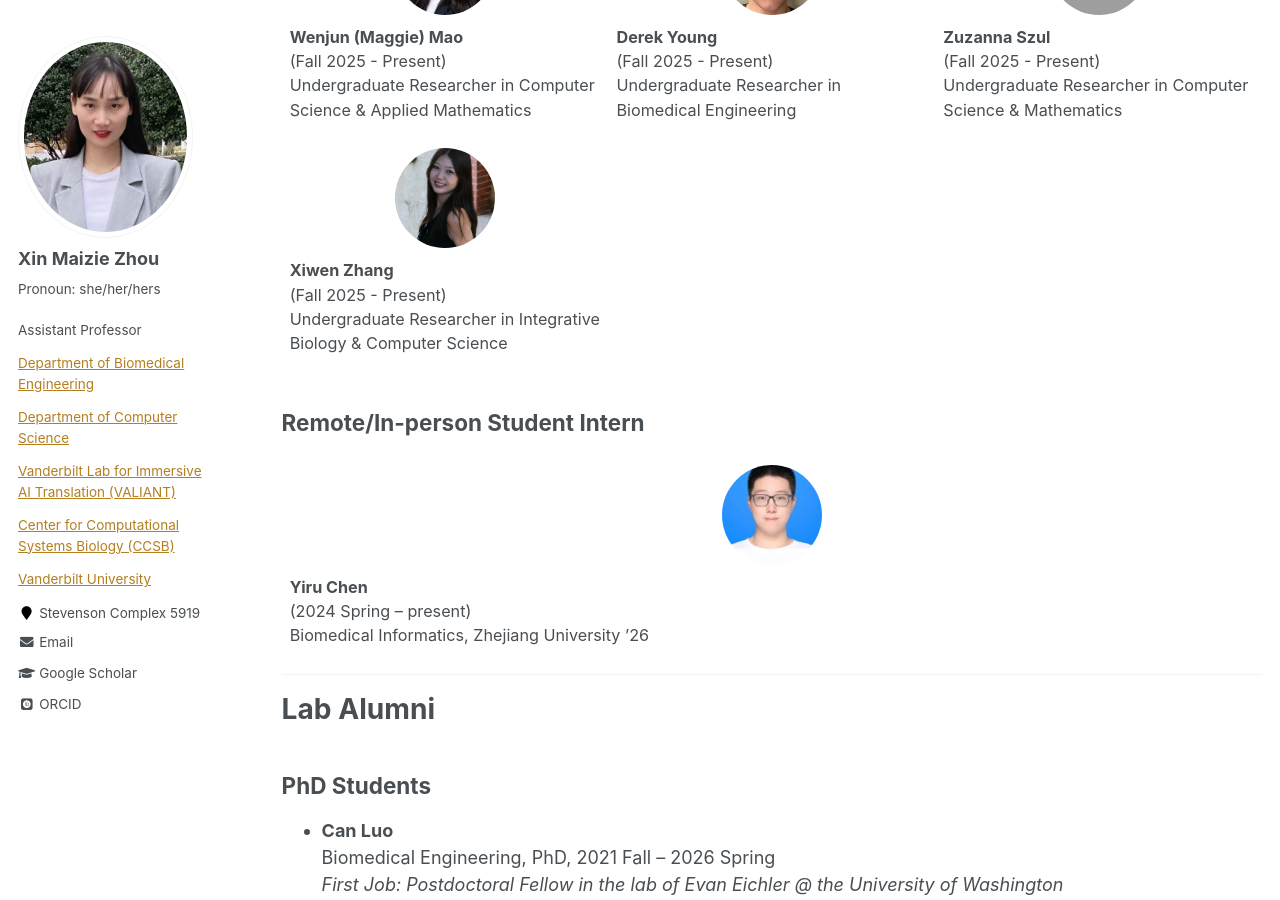
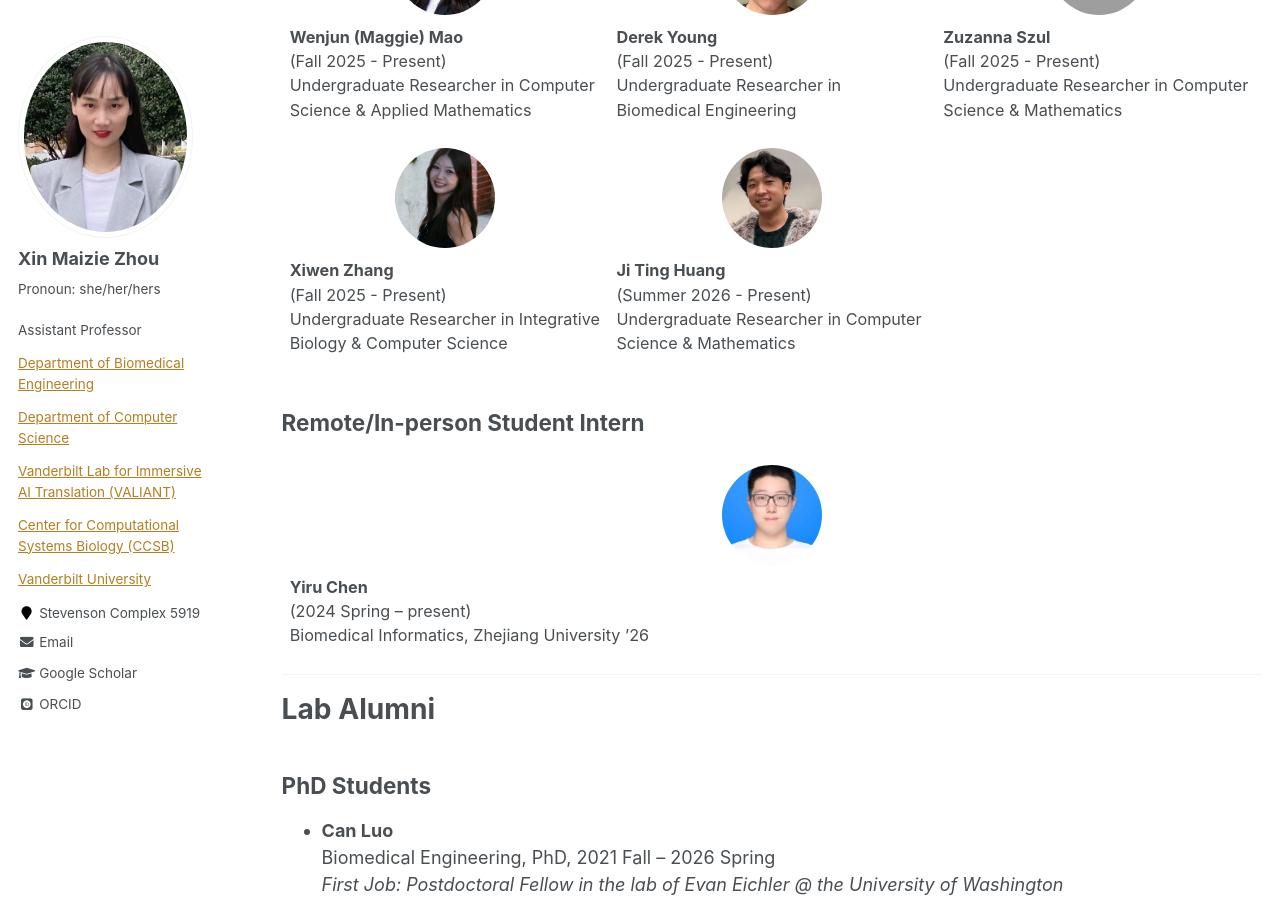
Before and after one commit to maiziezhoulab/Maiziezhoulab.github.io, a Jekyll site: the page built from _pages/LabMembers.md, in a window 1280 px wide and 900 px high, scrolled down 1725 px. Built offline with Jekyll 4.4.1, drawn with Linux system fonts in a browser that asks for light colours; some web fonts are replaced; grey boxes are pictures that could not be loaded.

Commit message:
Update LabMembers.md

```diff
--- a/_pages/LabMembers.md
+++ b/_pages/LabMembers.md
@@ -149,6 +149,14 @@ author_profile: true
         </div>
         <b>Xiwen Zhang</b> <br>(Fall 2025 - Present) <br>
         Undergraduate Researcher in Integrative Biology & Computer Science
+    </td>
+
+     <td>
+        <div style="text-align: center">
+            <img src="/images/students/jitinghuang2026.jpg" class="student-profile-pic">
+        </div>
+        <b>Ji Ting Huang</b> <br>(Summer 2026 - Present) <br>
+        Undergraduate Researcher in Computer Science & Mathematics
     </td>
 
 </tr>
```
